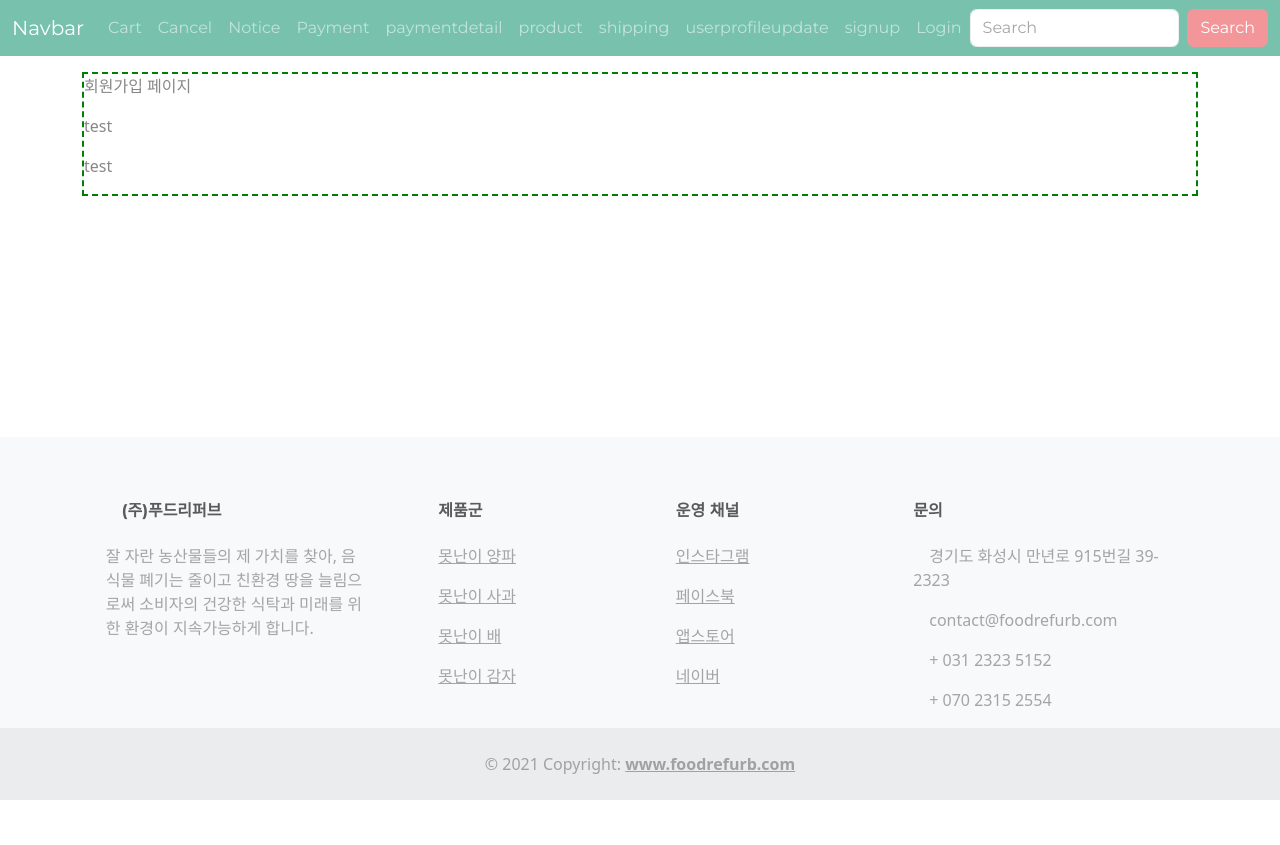
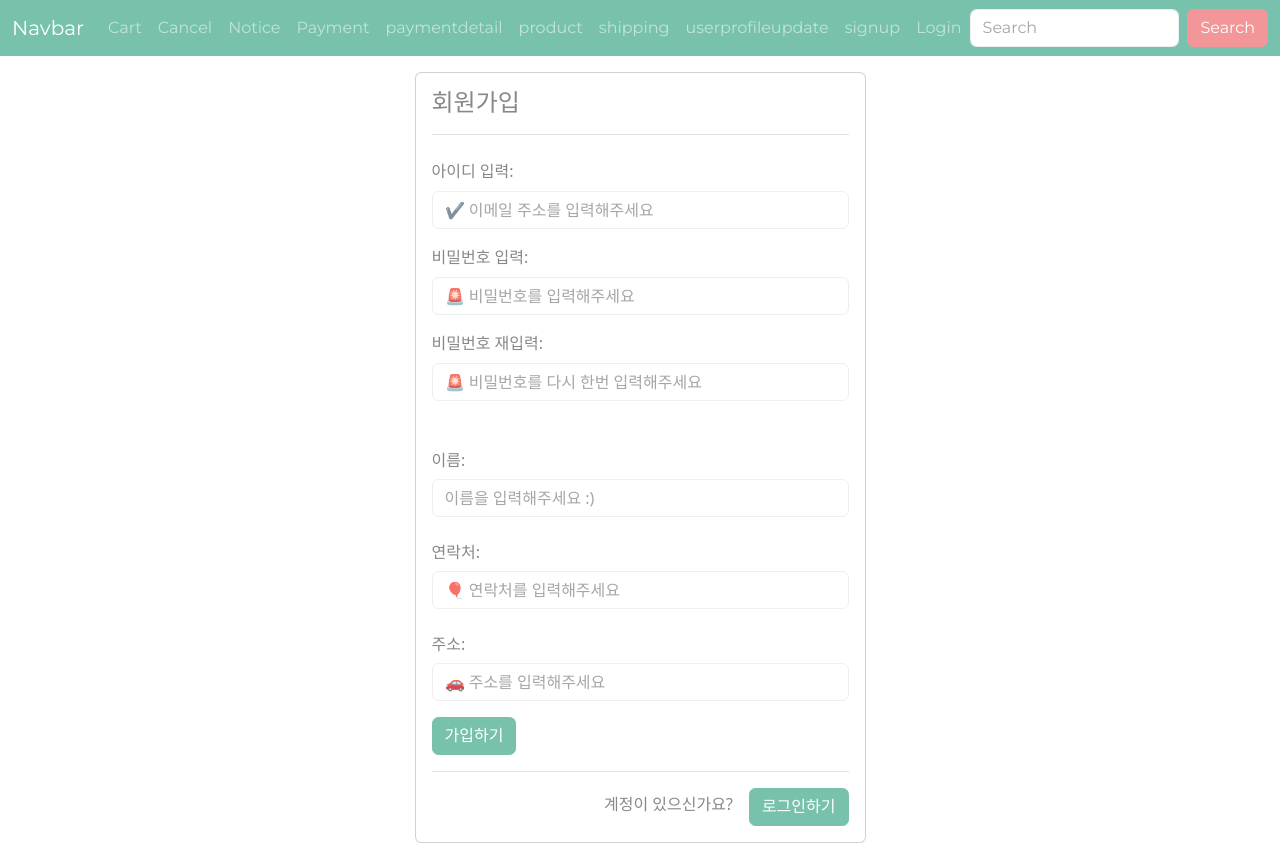
Before and after one commit to refurb-food-shopping-mall/client, a Vue app: page /signup in a window 1280 px wide. Shown: the top 845 px of the page. Before the commit the page ends 800 px from the top, so only its background shows below. Built offline with nearby package versions, Linux system fonts and the light colour scheme.

Commit message:
💄 회원가입 페이지 완성

```diff
--- a/src/views/SignUp.vue
+++ b/src/views/SignUp.vue
@@ -1,10 +1,95 @@
 <template>
-  <div id="signup">
-    <!-- 이곳을 자유롭게 만들어주세요. -->
-    <p>회원가입 페이지</p>
-    <p>test</p>
-    <p>test</p>
-    <!-- 회원가입 페이지 입니다. -->
+  <div class="row d-flex justify-content-center align-content-center">
+    <div class="col-md-5">
+      <div class="card">
+        <div class="card-body">
+          <h4 class="card-title">회원가입</h4>
+
+          <hr />
+
+          <div class="form-group">
+            <label for="exampleInputEmail1" class="form-label mt-2"
+              >아이디 입력:</label
+            >
+            <input
+              type="email"
+              class="form-control"
+              id="exampleInputEmail1"
+              aria-describedby="emailHelp"
+              placeholder="✔ 이메일 주소를 입력해주세요"
+            />
+            <!-- <small id="emailHelp" class="form-text text-muted"
+              >We'll never share your email with anyone else.</small
+            > -->
+          </div>
+
+          <div class="form-group">
+            <label for="exampleInputPassword1" class="form-label mt-3"
+              >비밀번호 입력:</label
+            >
+            <input
+              type="password"
+              class="form-control"
+              id="exampleInputPassword1"
+              placeholder="🚨 비밀번호를 입력해주세요"
+            />
+          </div>
+
+          <div class="form-group mb-4">
+            <label for="exampleInputPassword1" class="form-label mt-3"
+              >비밀번호 재입력:</label
+            >
+            <input
+              type="password"
+              class="form-control"
+              id="exampleInputPassword1"
+              placeholder="🚨 비밀번호를 다시 한번 입력해주세요"
+            />
+          </div>
+
+          <div class="form-group">
+            <label class="col-form-label mt-3" for="inputDefault">이름:</label>
+            <input
+              type="text"
+              class="form-control"
+              placeholder="이름을 입력해주세요 :)"
+              id="inputDefault"
+            />
+          </div>
+
+          <div class="form-group">
+            <label class="col-form-label mt-3" for="inputDefault"
+              >연락처:</label
+            >
+            <input
+              type="text"
+              class="form-control"
+              placeholder="🎈 연락처를 입력해주세요 "
+              id="inputDefault"
+            />
+          </div>
+
+          <div class="form-group">
+            <label class="col-form-label mt-3" for="inputDefault">주소:</label>
+            <input
+              type="text"
+              class="form-control"
+              placeholder="🚗 주소를 입력해주세요"
+              id="inputDefault"
+            />
+          </div>
+
+          <button type="submit" class="btn btn-primary mt-3">가입하기</button>
+
+          <hr />
+
+          <div class="d-flex justify-content-end">
+            <div class="mx-3 pt-1">계정이 있으신가요?</div>
+            <button type="submit" class="btn btn-primary">로그인하기</button>
+          </div>
+        </div>
+      </div>
+    </div>
   </div>
 </template>
 
```
